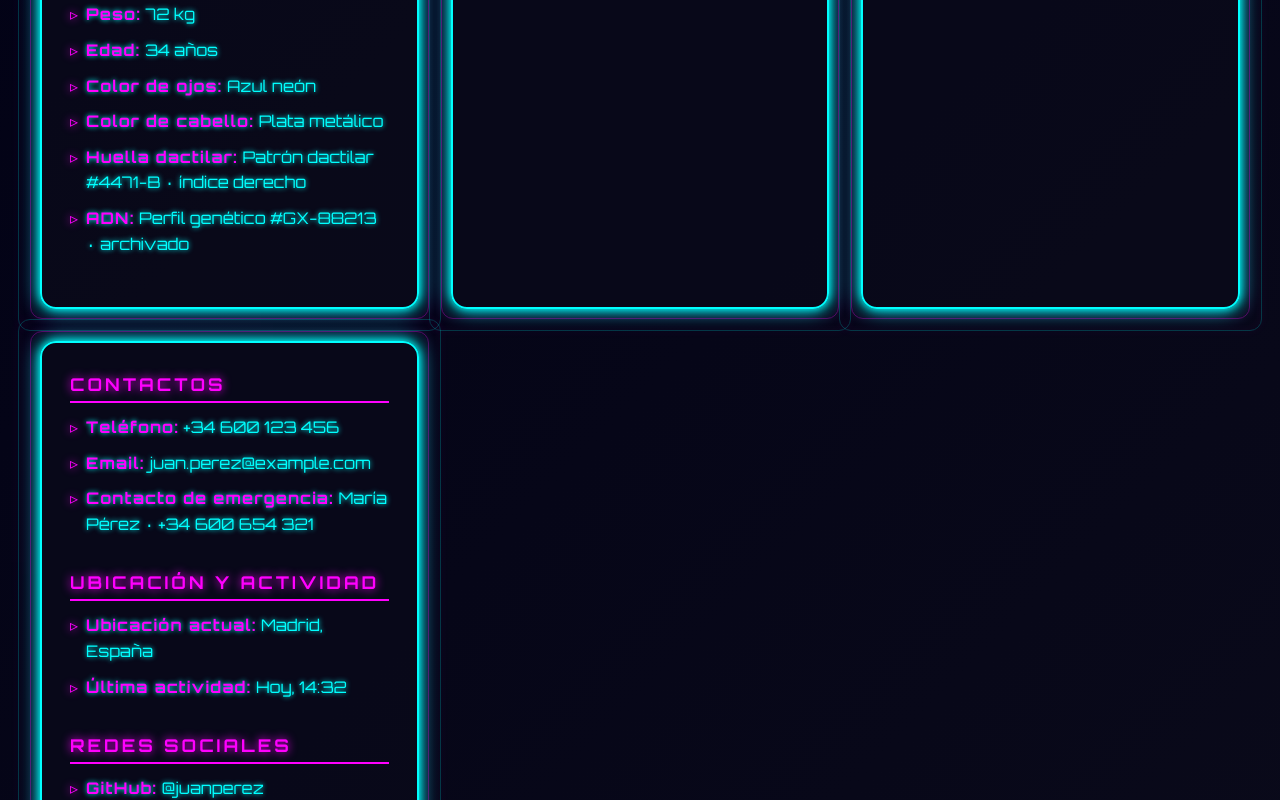
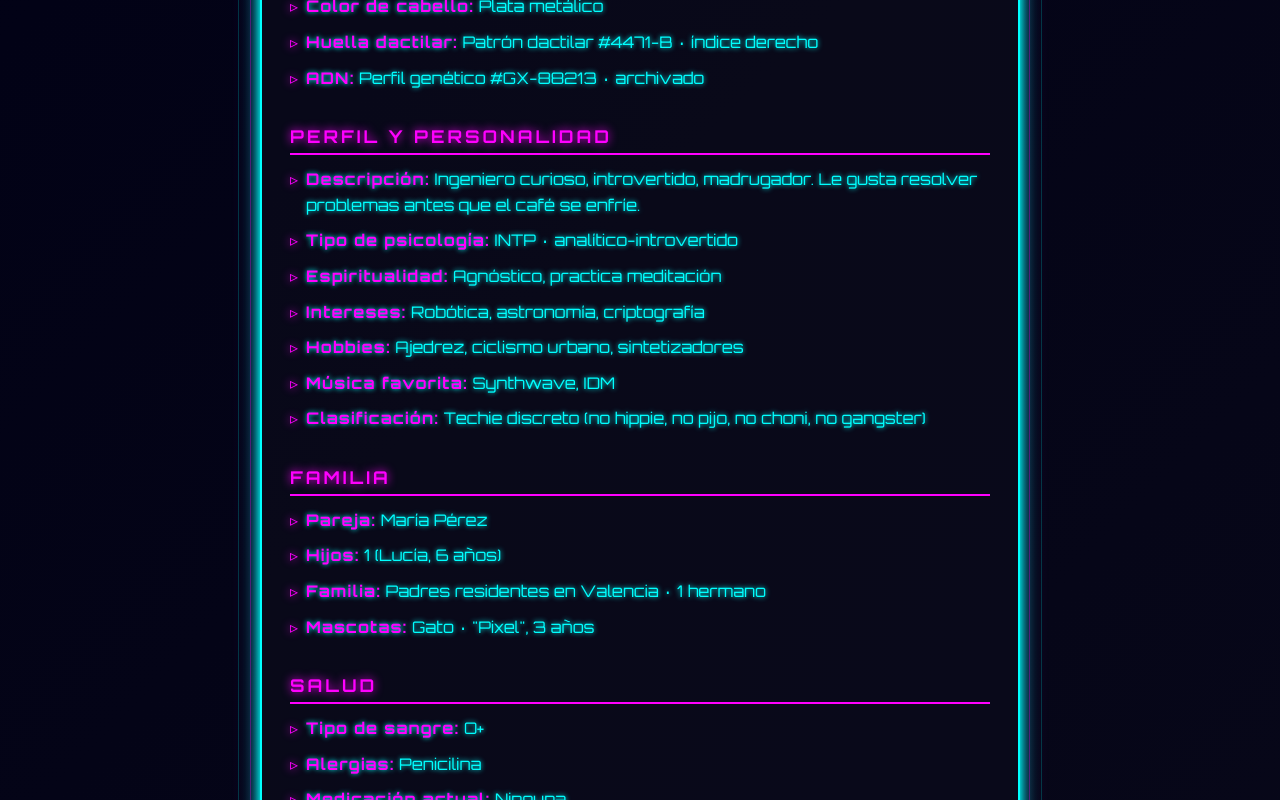
Before and after one commit to David7ce/human-data, a Svelte app: page / in a window 1280 px wide. Shown: the part 760-1560 px from the top of the page. Built offline with nearby package versions, Linux system fonts and the light colour scheme.

Commit message:
feat: collapse card grid into a single scrolling panel

```diff
--- a/src/App.svelte
+++ b/src/App.svelte
@@ -16,10 +16,9 @@
   }
 
   .board {
-    display: grid;
-    grid-template-columns: repeat(auto-fit, minmax(320px, 1fr));
-    gap: 32px;
-    max-width: 1200px;
+    display: flex;
+    justify-content: center;
+    max-width: 760px;
     margin: 0 auto;
   }
 
@@ -49,17 +48,11 @@
 
     <Section title="DATOS PERSONALES" items={person.identity} />
     <Section title="DATOS BIOMÉTRICOS" items={person.biometric} />
-  </GlowingCard>
-
-  <GlowingCard>
+    <Section title="PERFIL Y PERSONALIDAD" items={person.personality} />
+    <Section title="FAMILIA" items={person.family} />
     <Section title="SALUD" items={person.health} />
-  </GlowingCard>
-
-  <GlowingCard>
+    <Section title="TRABAJO" items={person.work} />
     <Section title="DOCUMENTOS Y FINANZAS" items={person.finance} />
-  </GlowingCard>
-
-  <GlowingCard>
     <Section title="CONTACTOS" items={person.contacts} />
     <Section title="UBICACIÓN Y ACTIVIDAD" items={person.location} />
     <Section title="REDES SOCIALES" items={person.social} />
```
